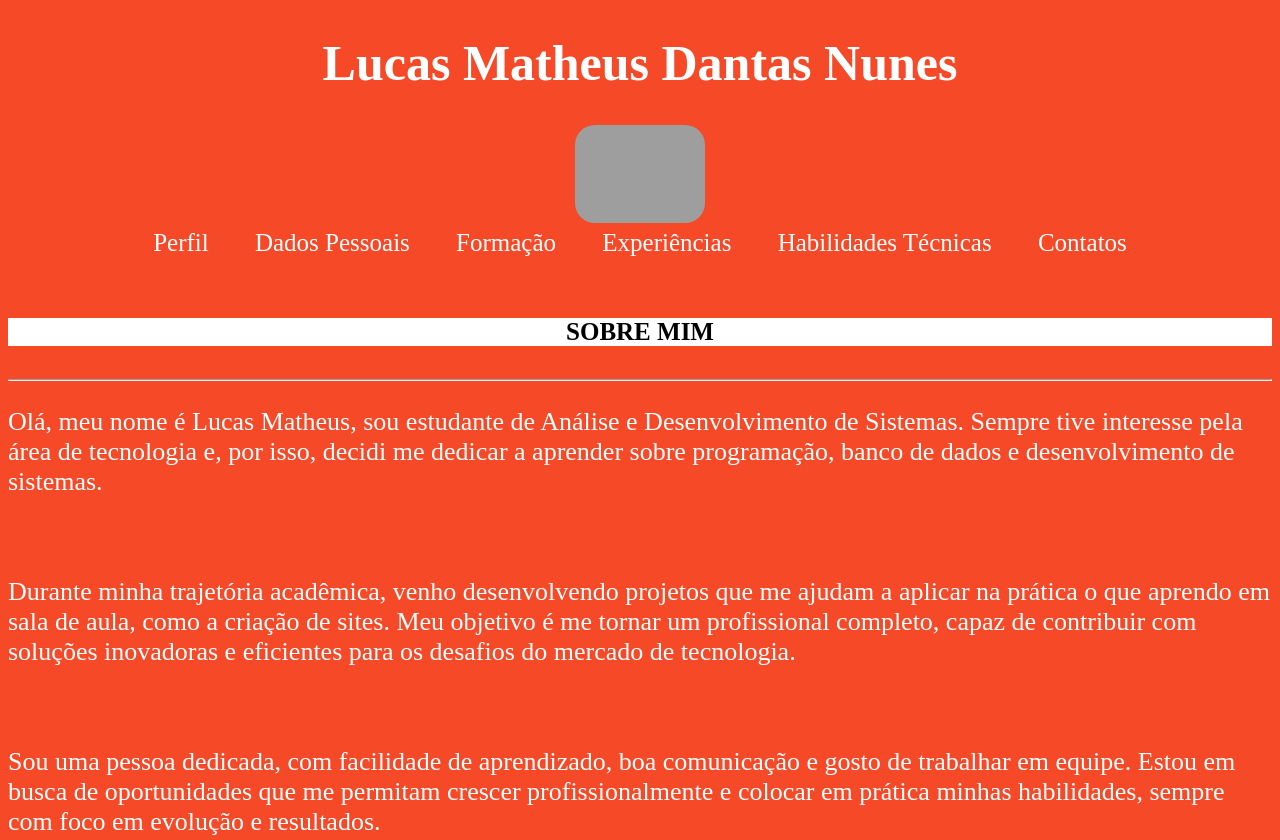
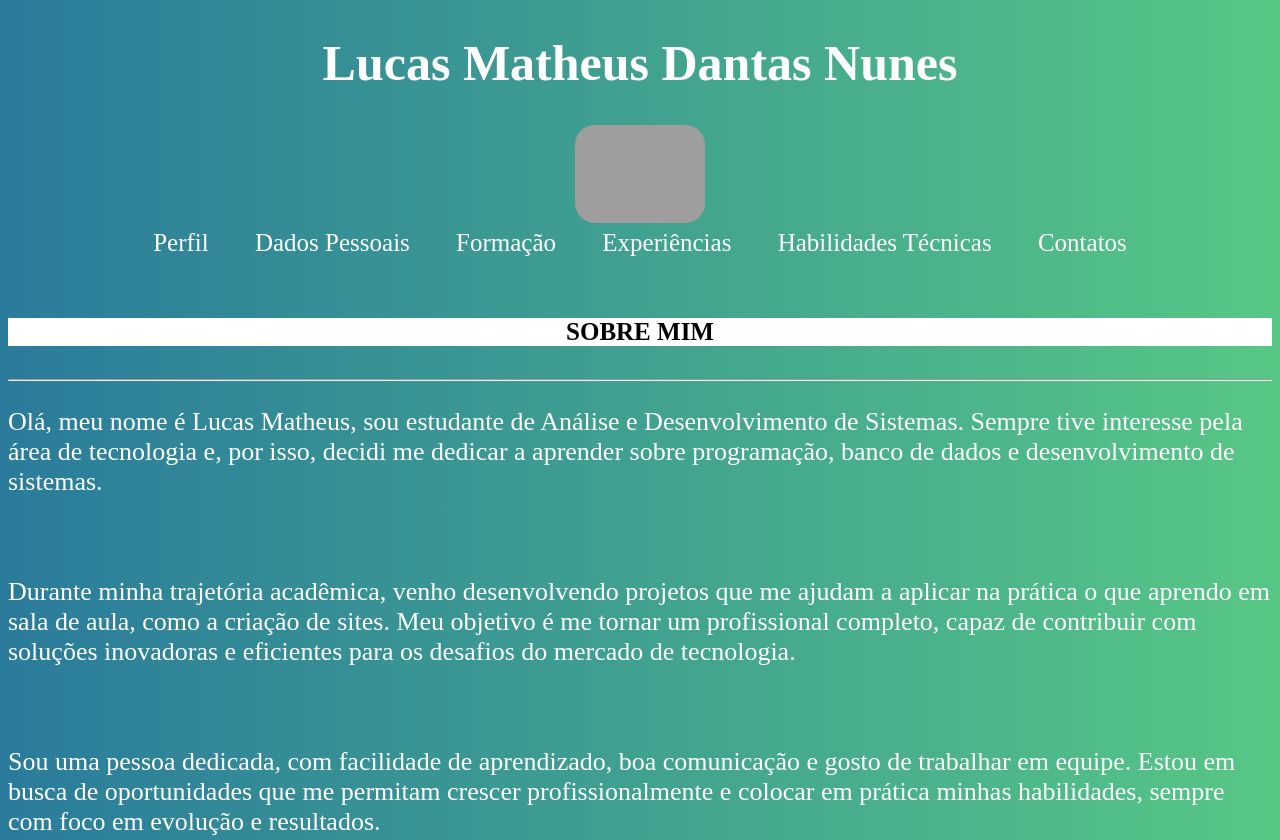
Before and after one commit to lucasmatheus8240/project-lucas, a plain HTML site: page index.html in a window 1280 px wide. Shown: the top 840 px of the page. Drawn offline with Linux system fonts and the light colour scheme; grey boxes are pictures that could not be loaded.

Commit message:
style.css

```diff
--- a/style.css
+++ b/style.css
@@ -1,9 +1,9 @@
 /*corpo geral do site*/
 body{
     font-size: 25px;
-    background-color:   #F54927;
-    background-position: center;
   	color: white;
+	background:#2A7B9B;
+	background: linear-gradient(90deg, rgba(42, 123, 155, 1) 0%, rgba(87, 199, 133,1) 100%, rgba(237, 211, 83, 1)100%);
 }
 
 /*foto de perfil e nome*/
```
